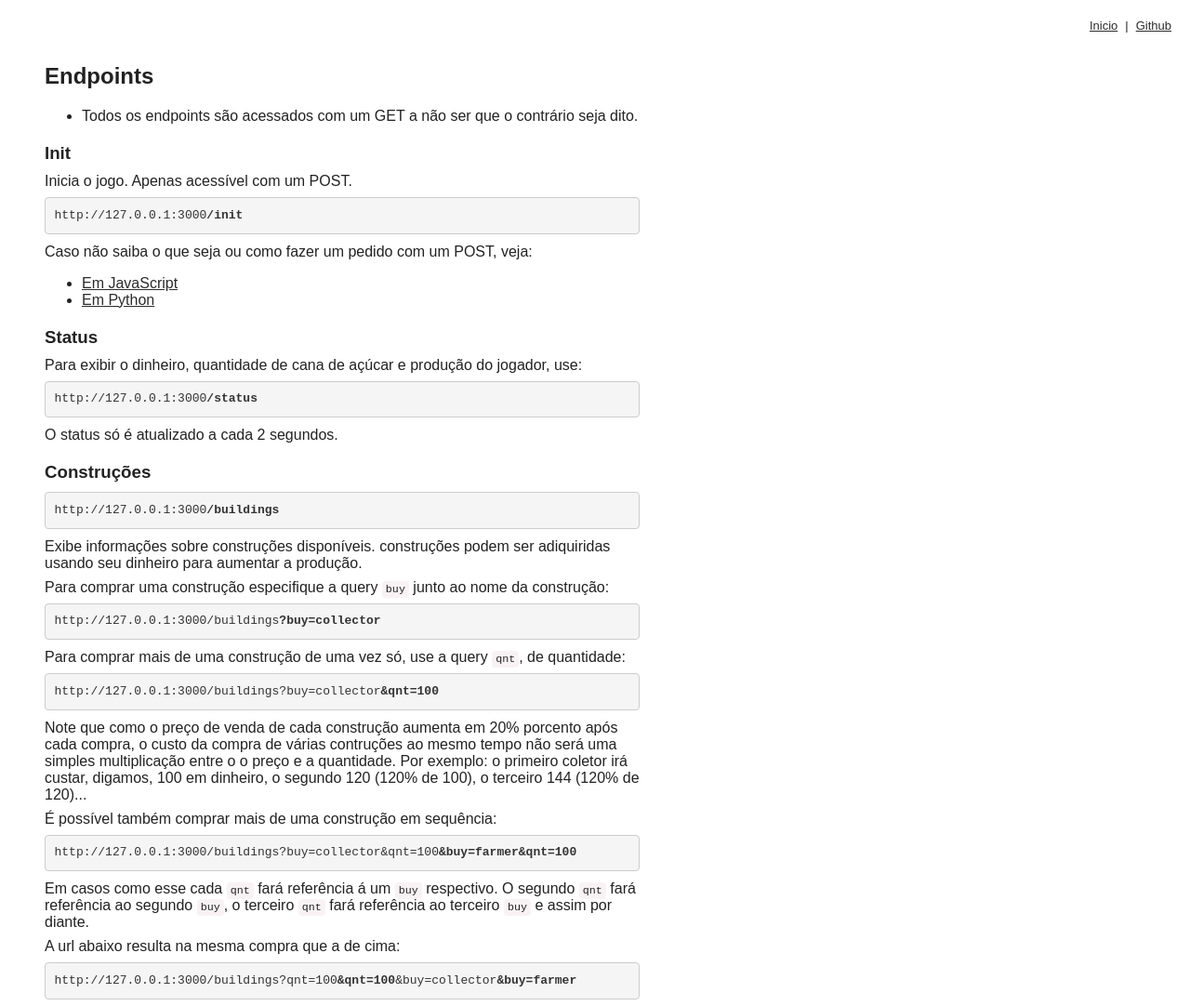
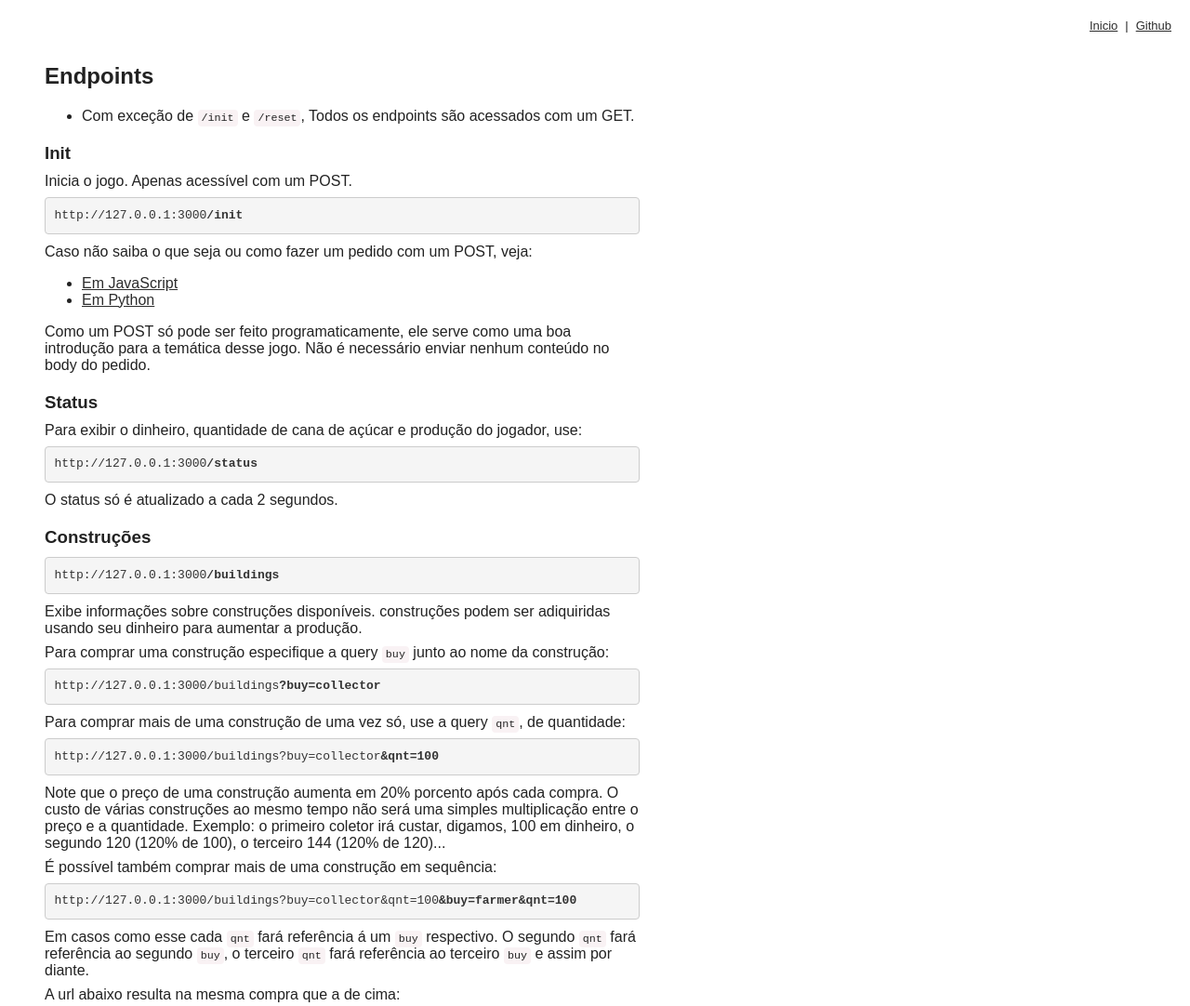
Before and after one commit to silva-guimaraes/sugar-cane-simulator, a website: page pages/docs.html in a window 1280 px wide. Shown: the top 1082 px of the page at 93% size. Drawn offline with Linux system fonts and the light colour scheme.

Commit message:
documentação

```diff
--- a/pages/docs.html
+++ b/pages/docs.html
@@ -15,7 +15,7 @@
         <main>
             <h2>Endpoints</h2>
             <ul>
-            <li>Todos os endpoints são acessados com um GET a não ser que o contrário seja dito.</li>
+            <li>Com exceção de <code>/init</code> e <code>/reset</code>, Todos os endpoints são acessados com um GET.</li>
             </ul>
             <h3>Init</h3>
             <p>Inicia o jogo. Apenas acessível com um POST.</p>
@@ -25,6 +25,7 @@
                 <li><a href="https://backefront.com.br/como-fazer-post-javascript-puro/" target="blank">Em JavaScript</a></li>
                 <li><a href="https://acervolima.com/solicitacoes-get-e-post-usando-python/" target="blank">Em Python</a></li>
             </ul>
+            <p>Como um POST só pode ser feito programaticamente, ele serve como uma boa introdução para a temática desse jogo. Não é necessário enviar nenhum conteúdo no body do pedido.<p>
             <h3>Status</h3>
             <p>Para exibir o dinheiro, quantidade de cana de açúcar e produção do jogador, use:</p>
             <pre>http://127.0.0.1:3000<strong>/status</strong></pre>
@@ -36,7 +37,7 @@
             <pre>http://127.0.0.1:3000/buildings<strong>?buy=collector</strong></pre>
             <p>Para comprar mais de uma construção de uma vez só, use a query <code>qnt</code>, de quantidade:</p>
             <pre>http://127.0.0.1:3000/buildings?buy=collector<strong>&qnt=100</strong></pre>
-            <p>Note que como o preço de venda de cada construção aumenta em 20% porcento após cada compra, o custo da compra de várias contruções ao mesmo tempo não será uma simples multiplicação entre o o preço e a quantidade. Por exemplo: o primeiro coletor irá custar, digamos, 100 em dinheiro, o segundo 120 (120% de 100), o terceiro 144 (120% de 120)...</p>
+            <p>Note que o preço de uma construção aumenta em 20% porcento após cada compra. O custo de várias construções ao mesmo tempo não será uma simples multiplicação entre o preço e a quantidade. Exemplo: o primeiro coletor irá custar, digamos, 100 em dinheiro, o segundo 120 (120% de 100), o terceiro 144 (120% de 120)...</p>
             <p>É possível também comprar mais de uma construção em sequência:</p>
             <pre>http://127.0.0.1:3000/buildings?buy=collector&qnt=100<strong>&buy=farmer&qnt=100</strong></pre>
             <p>Em casos como esse cada <code>qnt</code> fará referência á um <code>buy</code> respectivo. O segundo <code>qnt</code> fará referência ao segundo <code>buy</code>, o terceiro <code>qnt</code> fará referência ao terceiro <code>buy</code> e assim por diante.</p>
```
